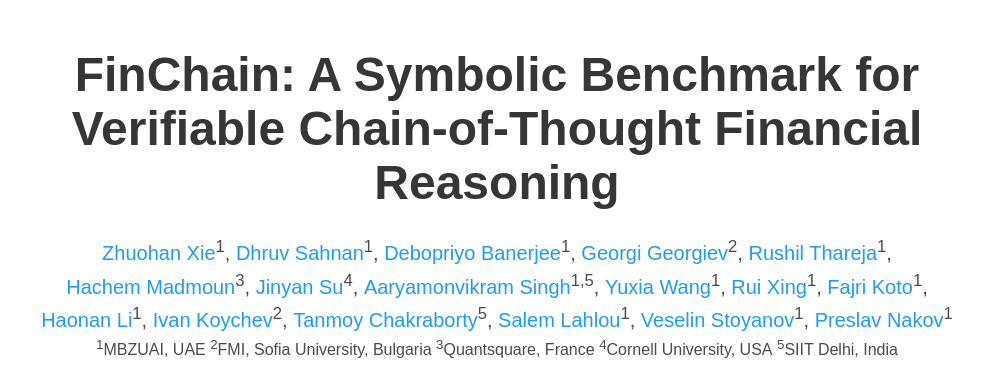
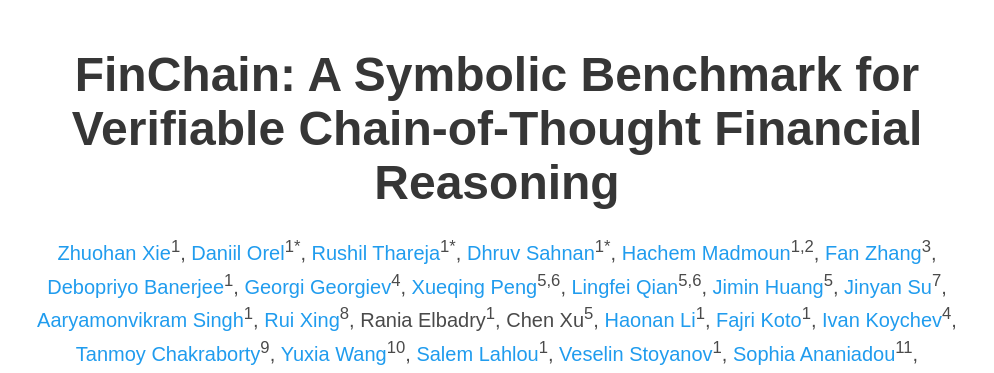
Before and after one commit to usmansafdarktk/finchain-site, a plain HTML site: page index.html in a window 1280 px wide. Shown: the top 373 px of the page, without its empty margins (143-1137 px from the left). Drawn offline with nearby package versions, Linux system fonts and the light colour scheme; some icons are missing; a web font is replaced by a local one.

Commit message:
updated the author list

```diff
--- a/index.html
+++ b/index.html
@@ -53,46 +53,91 @@
               <a href="https://scholar.google.com/citations?user=W9mk-R4AAAAJ&hl=en" target="_blank">Zhuohan Xie</a><sup>1</sup>,
             </span>
             <span class="author-block">
-              <a href="https://openreview.net/profile?id=~Dhruv_Sahnan1" target="_blank">Dhruv Sahnan</a><sup>1</sup>,</span>
+              <a href="https://scholar.google.com/citations?user=JpCH1x0AAAAJ&hl=en">Daniil Orel</a><sup>1*</sup>,
+            </span>
             <span class="author-block">
-              <a href="https://scholar.google.com/citations?user=GOOXm9gAAAAJ&hl=en" target="_blank">Debopriyo Banerjee</a><sup>1</sup>,</span>
+              <a href="https://scholar.google.com/citations?user=_bKiafcAAAAJ&hl=en" target="_blank">Rushil Thareja</a><sup>1*</sup>,
+            </span>
             <span class="author-block">
-              <a href="https://scholar.google.com/citations?user=UANpaZEAAAAJ&hl=en" target="_blank">Georgi Georgiev</a><sup>2</sup>,</span>
+              <a href="https://openreview.net/profile?id=~Dhruv_Sahnan1" target="_blank">Dhruv Sahnan</a><sup>1*</sup>,
+            </span>
             <span class="author-block">
-              <a href="https://scholar.google.com/citations?user=_bKiafcAAAAJ&hl=en" target="_blank">Rushil Thareja</a><sup>1</sup>,</span>
+              <a href="https://www.linkedin.com/in/hachem-madmoun-835b94110/" target="_blank">Hachem Madmoun</a><sup>1,2</sup>,
+            </span>
             <span class="author-block">
-              <a href="https://www.linkedin.com/in/hachem-madmoun-835b94110/" target="_blank">Hachem Madmoun</a><sup>3</sup>,</span>
+              <a href="https://www.linkedin.com/in/fan-zhang-38591729/">Fan Zhang</a><sup>3</sup>,
+            </span>
             <span class="author-block">
-              <a href="https://scholar.google.com/citations?user=yRNsFuMAAAAJ&hl=zh-CN" target="_blank">Jinyan Su</a><sup>4</sup>,</span>
+              <a href="https://scholar.google.com/citations?user=GOOXm9gAAAAJ&hl=en" target="_blank">Debopriyo Banerjee</a><sup>1</sup>,
+            </span>
             <span class="author-block">
-              <a href="https://scholar.google.com/citations?user=GaikUuEAAAAJ&hl=en" target="_blank">Aaryamonvikram Singh</a><sup>1,5</sup>,</span>
+              <a href="https://scholar.google.com/citations?user=UANpaZEAAAAJ&hl=en" target="_blank">Georgi Georgiev</a><sup>4</sup>,
+            </span>
             <span class="author-block">
-              <a href="https://scholar.google.com/citations?user=8MshEYoAAAAJ&hl=en" target="_blank">Yuxia Wang</a><sup>1</sup>,</span>
+              <a href="https://scholar.google.com/citations?user=NDpX8v8AAAAJ&hl=en">Xueqing Peng</a><sup>5,6</sup>,
+            </span>
             <span class="author-block">
-              <a href="https://scholar.google.com/citations?user=BozhDOcAAAAJ&hl=en" target="_blank">Rui Xing</a><sup>1</sup>,</span>
+              <a href="https://scholar.google.com/citations?user=EYKXSgUAAAAJ&hl=zh-CN">Lingfei Qian</a><sup>5,6</sup>,
+            </span>
             <span class="author-block">
-              <a href="https://scholar.google.com/citations?user=RA9l3s4AAAAJ&hl=id" target="_blank">Fajri Koto</a><sup>1</sup>,</span>
+              <a href="https://openreview.net/profile?id=~Jimin_Huang1">Jimin Huang</a><sup>5</sup>,
+            </span>
             <span class="author-block">
-              <a href="https://scholar.google.com/citations?user=IqfgexsAAAAJ&hl=en" target="_blank">Haonan Li</a><sup>1</sup>,</span>
+              <a href="https://scholar.google.com/citations?user=yRNsFuMAAAAJ&hl=zh-CN" target="_blank">Jinyan Su</a><sup>7</sup>,
+            </span>
             <span class="author-block">
-              <a href="https://scholar.google.com/citations?user=o5YAI9wAAAAJ&hl=en" target="_blank">Ivan Koychev</a><sup>2</sup>,</span>
+              <a href="https://scholar.google.com/citations?user=GaikUuEAAAAJ&hl=en" target="_blank">Aaryamonvikram Singh</a><sup>1</sup>,
+            </span>
             <span class="author-block">
-              <a href="https://scholar.google.com/citations?user=C5S9JnIAAAAJ&hl=en" target="_blank">Tanmoy Chakraborty</a><sup>5</sup>,</span>
+              <a href="https://scholar.google.com/citations?user=BozhDOcAAAAJ&hl=en" target="_blank">Rui Xing</a><sup>8</sup>,
+            </span>
             <span class="author-block">
-              <a href="https://scholar.google.com/citations?user=xLSkCrIAAAAJ&hl=en" target="_blank">Salem Lahlou</a><sup>1</sup>,</span>
+              Rania Elbadry<sup>1</sup>,
+            </span>
             <span class="author-block">
-              <a href="https://scholar.google.com/citations?user=xdfWqboAAAAJ&hl=en" target="_blank">Veselin Stoyanov</a><sup>1</sup>,</span>
+              Chen Xu<sup>5</sup>,
+            </span>
+            <span class="author-block">
+              <a href="https://scholar.google.com/citations?user=IqfgexsAAAAJ&hl=en" target="_blank">Haonan Li</a><sup>1</sup>,
+            </span>
+            <span class="author-block">
+              <a href="https://scholar.google.com/citations?user=RA9l3s4AAAAJ&hl=id" target="_blank">Fajri Koto</a><sup>1</sup>,
+            </span>
+            <span class="author-block">
+              <a href="https://scholar.google.com/citations?user=o5YAI9wAAAAJ&hl=en" target="_blank">Ivan Koychev</a><sup>4</sup>,
+            </span>
+            <span class="author-block">
+              <a href="https://scholar.google.com/citations?user=C5S9JnIAAAAJ&hl=en" target="_blank">Tanmoy Chakraborty</a><sup>9</sup>,
+            </span>
+            <span class="author-block">
+              <a href="https://scholar.google.com/citations?user=8MshEYoAAAAJ&hl=en" target="_blank">Yuxia Wang</a><sup>10</sup>,
+            </span>
+            <span class="author-block">
+              <a href="https://scholar.google.com/citations?user=xLSkCrIAAAAJ&hl=en" target="_blank">Salem Lahlou</a><sup>1</sup>,
+            </span>
+            <span class="author-block">
+              <a href="https://scholar.google.com/citations?user=xdfWqboAAAAJ&hl=en" target="_blank">Veselin Stoyanov</a><sup>1</sup>,
+            </span>
+            <span class="author-block">
+              <a href="https://scholar.google.com/citations?user=quhi-K0AAAAJ&hl=en">Sophia Ananiadou</a><sup>11</sup>,
+            </span>
             <span class="author-block">
               <a href="https://scholar.google.com/citations?user=DfXsKZ4AAAAJ&hl=en" target="_blank">Preslav Nakov</a><sup>1</sup>
             </span>
           </div>
 
           <div class="is-size-6 publication-authors">
-            <span class="author-block"><sup>1</sup>MBZUAI, UAE</span>
-            <span class="author-block"><sup>2</sup>FMI, Sofia University, Bulgaria</span>
-            <span class="author-block"><sup>3</sup>Quantsquare, France</span>
-            <span class="author-block"><sup>4</sup>Cornell University, USA</span>
-            <span class="author-block"><sup>5</sup>SIIT Delhi, India</span>
+            <span class="author-block"><sup>1</sup>MBZUAI</span>
+            <span class="author-block"><sup>2</sup>Quantsquare</span>
+            <span class="author-block"><sup>3</sup>University of Tokyo</span>
+            <span class="author-block"><sup>4</sup>Sofia University “St. Kliment Ohridski”</span>
+            <span class="author-block"><sup>5</sup>The FinAI</span>
+            <span class="author-block"><sup>6</sup>Yale University</span>
+            <span class="author-block"><sup>7</sup>Cornell University</span>
+            <span class="author-block"><sup>8</sup>University of Melbourne</span>
+            <span class="author-block"><sup>9</sup>IIT Delhi</span>
+            <span class="author-block"><sup>10</sup>INSAIT</span>
+            <span class="author-block"><sup>11</sup>University of Manchester</span>
           </div>
 
           <div class="column has-text-centered">
```
